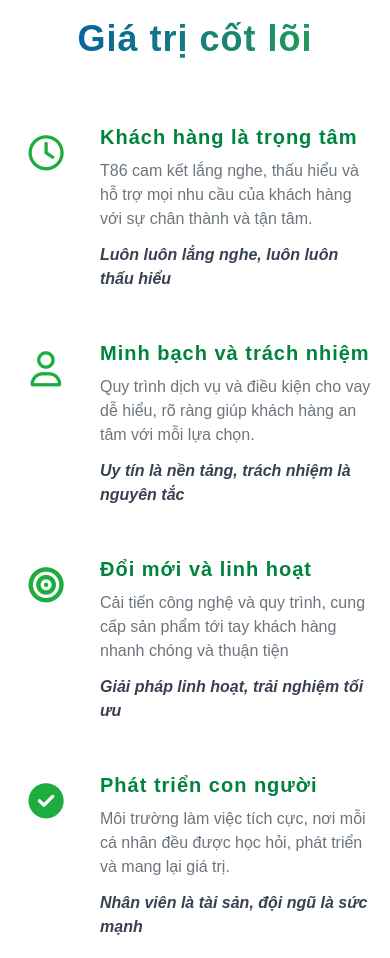
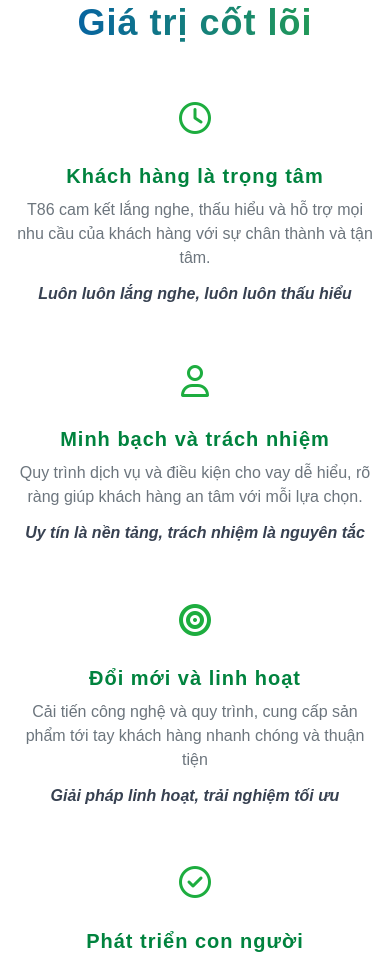
Before and after one commit to ltcbao/t86, a plain HTML site: page about.html in a window 390 px wide. Shown: the part 1678-2636 px from the top of the page. Drawn offline with nearby package versions, Linux system fonts and the light colour scheme.

Commit message:
update responsive page

```diff
--- a/about.html
+++ b/about.html
@@ -104,10 +104,12 @@
         </div>
       </section>
     </main>
-<section id="core-values" class="py-20 bg-white">
+
+  <!-- CORE VALUES -->
+<section id="core-values" class="py-16 md:py-20 bg-white">
   <div class="container mx-auto px-4">
     <h2
-            class="text-4xl md:text-5xl font-bold text-center mb-16 text-gradient-blue-green"
+      class="text-4xl md:text-5xl font-bold text-center mb-12 md:mb-16 text-gradient-blue-green"
       data-aos="fade-up"
     >
       Giá trị cốt lõi
@@ -116,8 +118,12 @@
     <div
       class="grid grid-cols-1 md:grid-cols-2 gap-x-12 gap-y-12"
     >
-            <div class="flex items-start gap-6" data-aos="fade-up" data-aos-delay="100">
-              <div class="core-value-icon">
+      <div
+        class="flex flex-col items-center text-center md:flex-row md:items-start md:text-left md:gap-6"
+        data-aos="fade-up"
+        data-aos-delay="100"
+      >
+        <div class="core-value-icon mb-4 md:mb-0">
           <i class="fa-regular fa-clock"></i>
         </div>
         <div>
@@ -134,8 +140,12 @@
         </div>
       </div>
 
-            <div class="flex items-start gap-6" data-aos="fade-up" data-aos-delay="200">
-              <div class="core-value-icon">
+      <div
+        class="flex flex-col items-center text-center md:flex-row md:items-start md:text-left md:gap-6"
+        data-aos="fade-up"
+        data-aos-delay="200"
+      >
+        <div class="core-value-icon mb-4 md:mb-0">
           <i class="fa-regular fa-user"></i>
         </div>
         <div>
@@ -152,8 +162,12 @@
         </div>
       </div>
 
-            <div class="flex items-start gap-6" data-aos="fade-up" data-aos-delay="300">
-              <div class="core-value-icon">
+      <div
+        class="flex flex-col items-center text-center md:flex-row md:items-start md:text-left md:gap-6"
+        data-aos="fade-up"
+        data-aos-delay="300"
+      >
+        <div class="core-value-icon mb-4 md:mb-0">
           <i class="fa-solid fa-bullseye"></i>
         </div>
         <div>
@@ -170,9 +184,15 @@
         </div>
       </div>
 
-            <div class="flex items-start gap-6" data-aos="fade-up" data-aos-delay="400">
-              <div class="core-value-icon">
-<i class="fa-solid fa-circle-check"></i>
+      <div
+        class="flex flex-col items-center text-center md:flex-row md:items-start md:text-left md:gap-6"
+        data-aos="fade-up"
+        data-aos-delay="400"
+      >
+        <div class="core-value-icon mb-4 md:mb-0">
+          <span class="fa-stack">
+            <i class="fa-regular fa-circle-check"></i>
+          </span>
         </div>
         <div>
           <h3 class="text-xl font-bold text-t86-green mb-2">
@@ -187,7 +207,6 @@
           </p>
         </div>
       </div>
-
     </div>
   </div>
 </section>
--- a/css/style.css
+++ b/css/style.css
@@ -926,3 +926,15 @@ body#find-us-page::before {
   font-weight: 600; /* In đậm vừa phải */
   color: #374151; /* Màu xám đậm */
 }
+
+/* ================================================== */
+/* === RESPONSIVE CHO GIÁ TRỊ CỐT LÕI (MOBILE) === */
+/* ================================================== */
+@media (max-width: 767px) {
+  /* Làm cho icon nhỏ hơn một chút trên màn hình mobile */
+  .core-value-icon {
+    width: 55px;
+    height: 55px;
+    font-size: 2rem; /* Giảm kích thước font của icon */
+  }
+}
```
Also changed, not shown: product-content.html (line endings or trailing spaces). Lines whose indentation alone changed are shown as unchanged.
